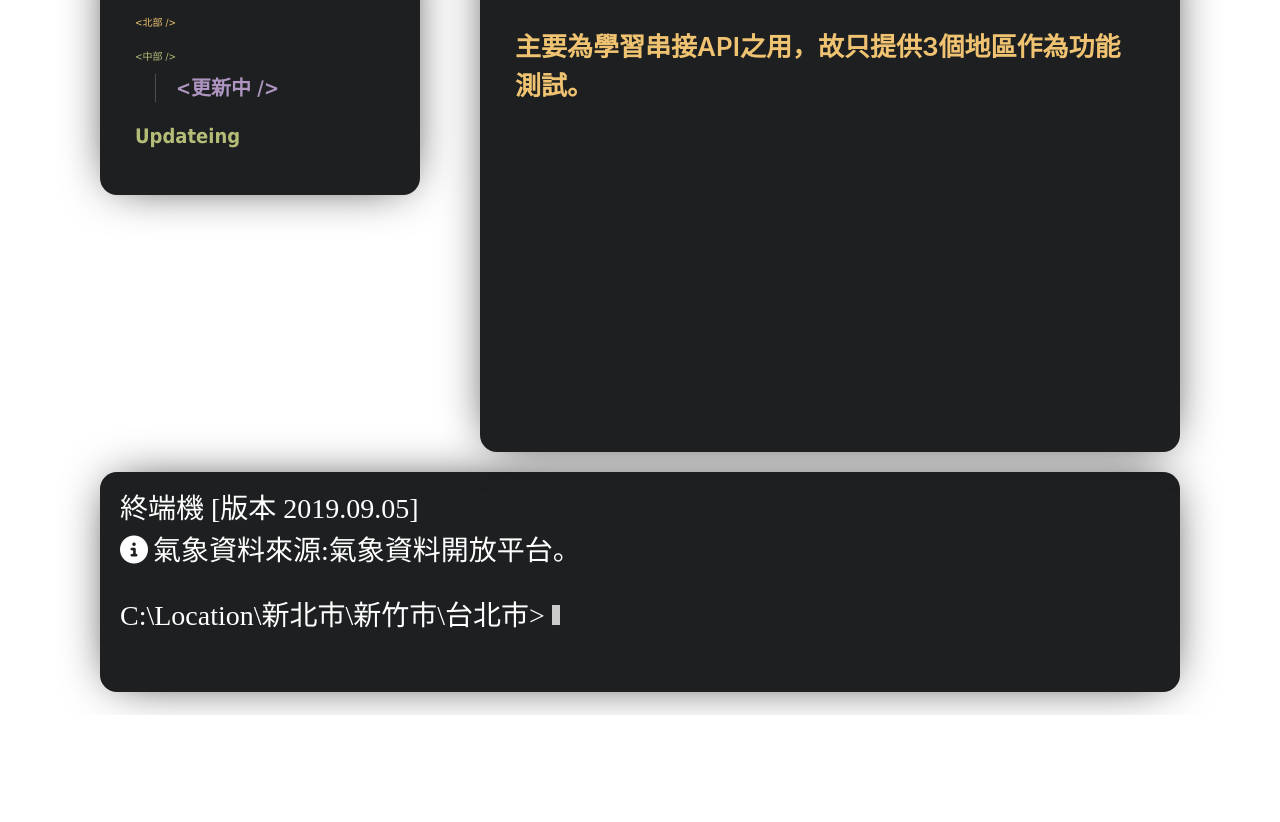
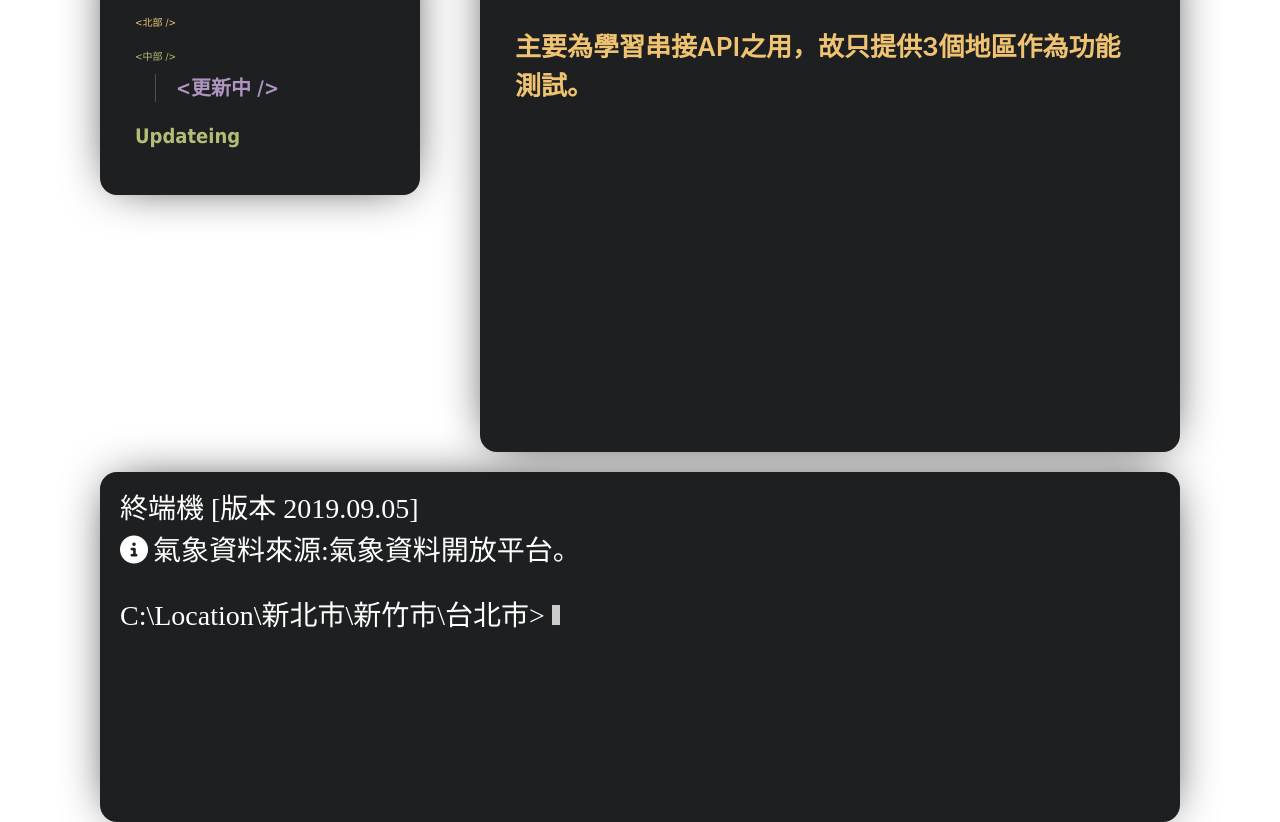
Before and after one commit to he790803/weatherApp, a plain HTML site: page index.html in a window 1280 px wide. Shown: the part 85-907 px from the top of the page. Before the commit the page ends 800 px from the top, so only its background shows below. Drawn offline with nearby package versions, Linux system fonts and the light colour scheme; no server answers; a web font is replaced by a local one.

Commit message:
Update style.css

```diff
--- a/style/style.css
+++ b/style/style.css
@@ -135,7 +135,7 @@
               display: flex;
               justify-content: center;
               margin: 0 15px;
-              height: 220px;
+              height: 350px;
           }
 
           .footer {
```
